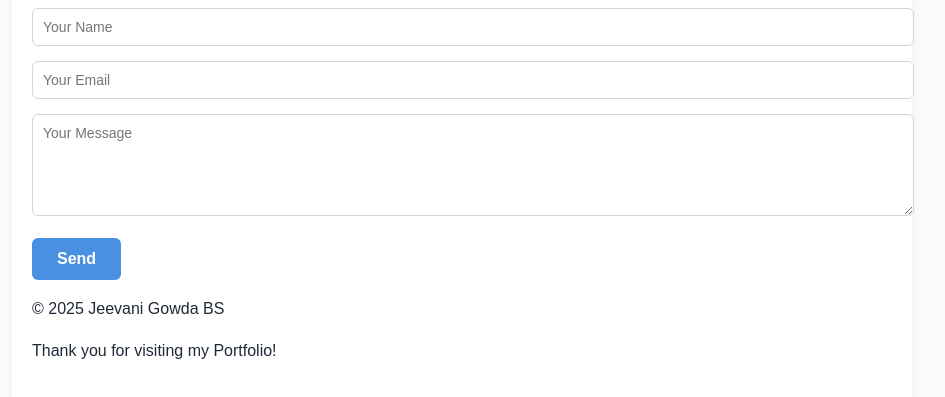
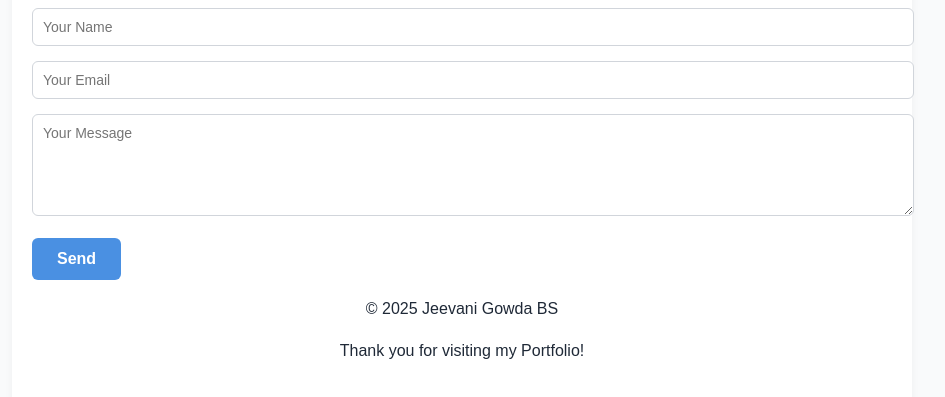
Before and after one commit to JeevaniGowda/jeevanii-portfolio, a plain HTML site: page index.html in a window 1280 px wide. Shown: the part 2364-2761 px from the top of the page, without its empty margins (178-1123 px from the left). Drawn offline with Linux system fonts and the light colour scheme.

Commit message:
updated something

```diff
--- a/index.html
+++ b/index.html
@@ -377,8 +377,8 @@
         <button type="submit">Send</button>
       </form>
       <footer>
-  <p> &copy 2025 Jeevani Gowda BS </p>
-  <p>Thank you for visiting my Portfolio!</p>
+  <p> <center>&copy 2025 Jeevani Gowda BS </p>
+  <p>Thank you for visiting my Portfolio!  </center> </p>
 </footer>
     </section>
   </div>
```
